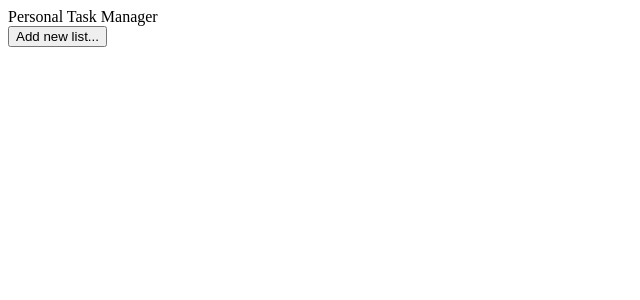
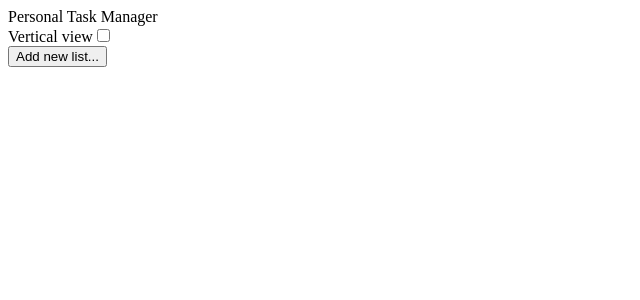
Before and after one commit to thangaduraicse/task-manager, a React app: page / in a window 1280 px wide. Shown: the top 300 px of the page, without its empty margins (0-640 px from the left). Built offline with nearby package versions, Linux system fonts and the light colour scheme.

Commit message:
Added toggle switch

```diff
--- /dev/null
+++ b/src/components/ToggleSwitch/ToggleSwitch.jsx
@@ -0,0 +1,25 @@
+import React from 'react';
+import PropTypes from 'prop-types';
+
+class ToggleSwitch extends React.Component {
+    render() {
+        const {children, onToggle} = this.props;
+
+        return (
+            <div className="components-toggle-switch">
+                <span className="hint">{children}</span>
+                <label className="switch">
+                    <input type="checkbox" onChange={onToggle} />
+                    <span className="slider round"></span>
+                </label>
+            </div>
+        );
+    }
+}
+
+ToggleSwitch.propTypes = {
+    children: PropTypes.any,
+    onToggle: PropTypes.func
+}
+
+export default ToggleSwitch;
--- /dev/null
+++ b/src/components/ToggleSwitch/_ToggleSwitch.scss
@@ -0,0 +1,71 @@
+.components-toggle-switch {
+  position: fixed;
+  right: 13px;
+  top: 13px;
+
+  .hint {
+    margin-right: 13px;
+    display: inline-block;
+    margin-top: 4px;
+    color: $colors-greyscale-white;
+  }
+
+  .switch {
+    position: relative;
+    display: inline-block;
+    width: 60px;
+    height: 30px;
+
+    input {
+      opacity: 0;
+      width: 0;
+      height: 0;
+    }
+  }
+
+  .slider {
+    position: absolute;
+    cursor: pointer;
+    top: 0;
+    left: 0;
+    right: 0;
+    bottom: 0;
+    background-color: $colors-greyscale-darker;
+    -webkit-transition: .4s;
+    transition: .4s;
+
+    &.round {
+      border-radius: 30px;
+
+      &:before {
+        border-radius: 50%;
+      }
+    }
+
+    &:before {
+      position: absolute;
+      content: "";
+      height: 22px;
+      width: 22px;
+      left: 4px;
+      bottom: 4px;
+      background-color: $colors-core-primary;
+      -webkit-transition: .4s;
+      transition: .4s;
+    }
+  }
+
+  input:checked + .slider {
+    background-color: $colors-greyscale-lightest;
+  }
+
+  input:focus + .slider {
+    box-shadow: 0 0 1px $colors-greyscale-lightest;
+  }
+
+  input:checked + .slider:before {
+    -webkit-transform: translateX(26px);
+    -ms-transform: translateX(26px);
+    transform: translateX(26px);
+  }
+}
--- a/src/components/_Components.scss
+++ b/src/components/_Components.scss
@@ -3,3 +3,4 @@
 @import './Card/Card';
 @import './Header/Header';
 @import './List/List';
+@import './ToggleSwitch/ToggleSwitch';
--- a/src/components/index.js
+++ b/src/components/index.js
@@ -2,3 +2,4 @@ export {default as Button} from './Button/Button';
 export {default as Card} from './Card/Card';
 export {default as Header} from './Header/Header';
 export {default as List} from './List/List';
+export {default as ToggleSwitch} from './ToggleSwitch/ToggleSwitch';
--- a/src/pages/Home/Home.jsx
+++ b/src/pages/Home/Home.jsx
@@ -1,16 +1,23 @@
 import React from 'react';
-import {List} from 'components';
+import {List, ToggleSwitch} from 'components';
+
+const COPY = {
+    HORIZONTAL_VIEW: 'Horizontal view',
+    VERTICAL_VIEW: 'Vertical view'
+};
 
 class Home extends React.Component {
     constructor(props) {
         super(props);
 
         this.state = {
+            horizontalView: false,
             lists: []
         };
 
         this.createNewList = this.createNewList.bind(this);
         this.deleteList = this.deleteList.bind(this);
+        this.onToggle = this.onToggle.bind(this);
     }
 
     createNewList(list) {
@@ -36,11 +43,20 @@ class Home extends React.Component {
         // }));
     }
 
+    onToggle(event) {
+        const {target: {checked: horizontalView}} = event;
+
+        this.setState({horizontalView});
+    }
+
     render () {
-        const {lists} = this.state;
+        const {horizontalView, lists} = this.state;
 
         return (
-            <div className="dynamic-list horizontal">
+            <div className={horizontalView && "dynamic-list horizontal" || "dynamic-list"}>
+                <ToggleSwitch onToggle={this.onToggle}>
+                    {horizontalView && COPY.HORIZONTAL_VIEW || COPY.VERTICAL_VIEW}
+                </ToggleSwitch>
                 {
                     lists.map(list => (
                         <div key={list.id}>
--- a/src/scss/_Variables.scss
+++ b/src/scss/_Variables.scss
@@ -1,5 +1,6 @@
 //colors
 $colors-core-primary: purple;
+$colors-core-secondary: #2196F3;
 $colors-greyscale-white: #ffffff;
 $colors-greyscale-lightest: #f7f7f7;
 $colors-greyscale-light: #e7e7e7;
```
